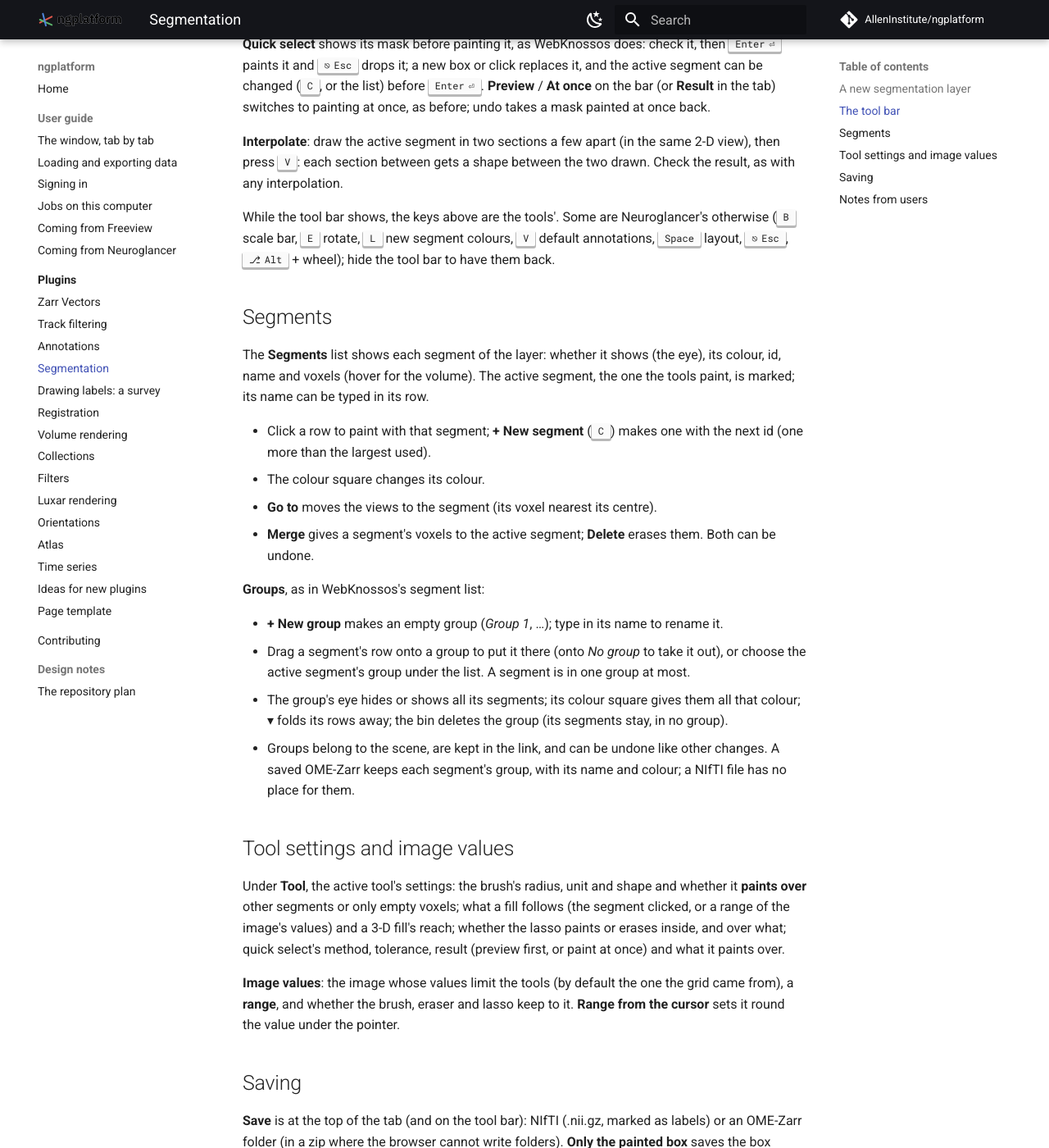
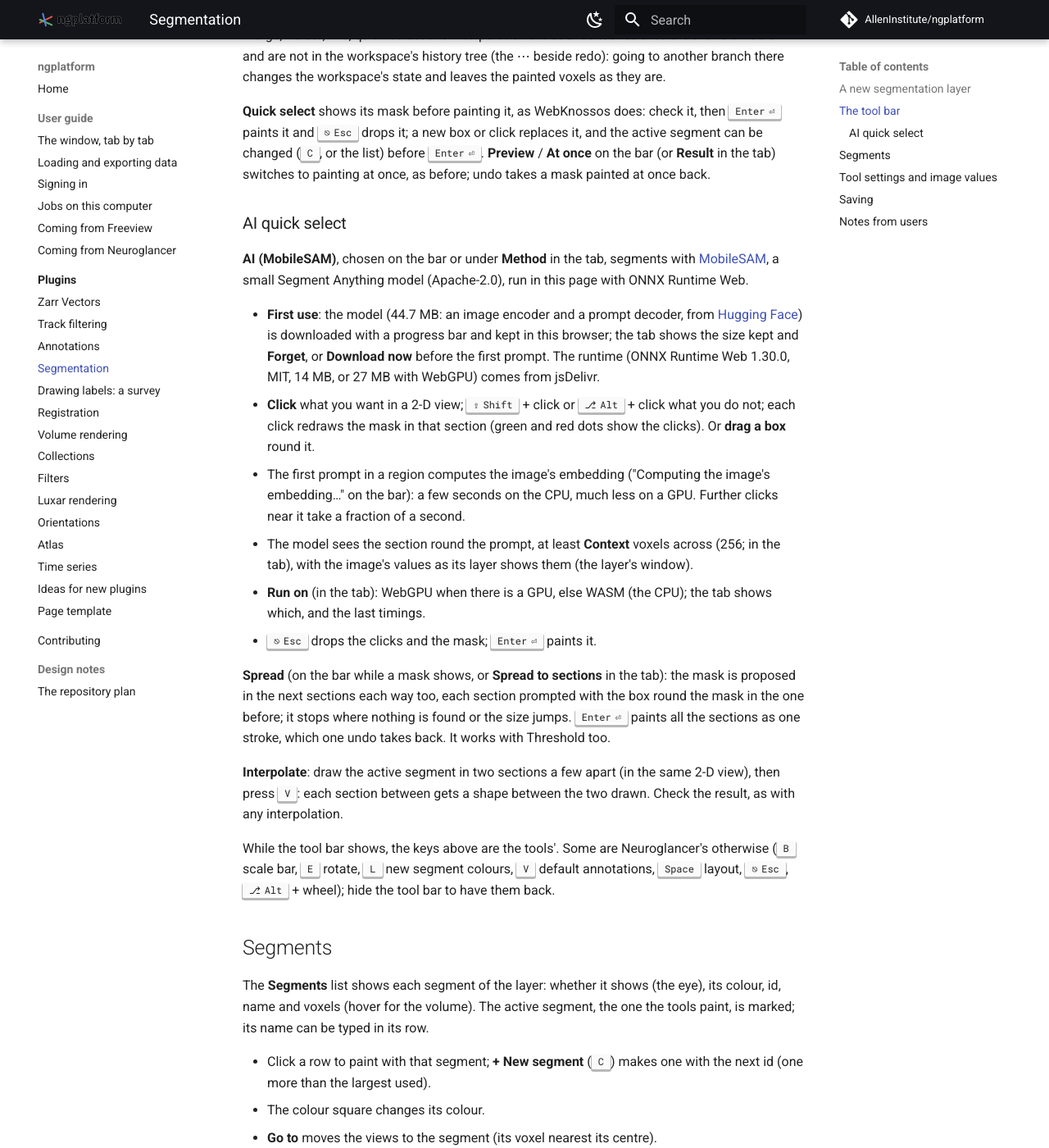
Before and after one commit to AllenInstitute/ngplatform, an MkDocs documentation site: the page built from docs/plugins/segmentation.md, in a window 1280 px wide and 1400 px high, scrolled down 2474 px. Shown: the whole window at 82% size. Built offline with MkDocs 1.6.1 and Material for MkDocs 9.7.7, drawn with Linux system fonts in a browser that asks for light colours; comment, search, counter and statistics services are not loaded; some of the changed text lies outside the part shown.

Commit message:
Docs: AI quick select with MobileSAM (Segmentation README and page, the survey, STATUS, TODO)

```diff
--- a/docs/plugins/segmentation.md
+++ b/docs/plugins/segmentation.md
@@ -48,7 +48,7 @@ While a segmentation layer is edited, a tool bar shows at the top of the
 | **Lasso** | ++l++ | Hold the left button and draw round a structure in a 2-D view: when you let go, the outline closes and its inside is painted with the active segment in that section (as **Paint over** says, and within the image's range when that is on). **Erase** on the bar erases inside it instead |
 | **Fill** | ++f++, ++shift+f++ | Fills the region clicked with the active segment: **2-D** in its section (++f++), or **3-D** in a box round the click (++shift+f++) |
 | **Pick segment** | ++i++ | The segment clicked becomes the active one |
-| **Quick select** | ++q++ | Drag a box round a structure in a 2-D view (Otsu's threshold inside it), or click it (values near the one clicked). The mask shows first, tinted with its outline: ++enter++ (or ✓ on the bar) paints it with the active segment, ++escape++ (or ×) drops it; pressed while it is still being worked out, they apply as soon as it is |
+| **Quick select** | ++q++ | Drag a box round a structure in a 2-D view, or click it. **Threshold** (on the bar): Otsu's threshold inside the box, or values near the one clicked. **AI (MobileSAM)**: a Segment Anything model run in the page; ++shift++ + click or ++alt++ + click marks what is not wanted (see below). The mask shows first, tinted with its outline: ++enter++ (or ✓ on the bar) paints it with the active segment, ++escape++ (or ×) drops it; pressed while it is still being worked out, they apply as soon as it is |
 
 - **Brush size**: ++alt++ + wheel over a 2-D view, ++bracket-left++ and
   ++bracket-right++, or **−** and **+** on the tool bar. The size is in
@@ -78,6 +78,39 @@ click replaces it, and the active segment can be changed (++c++, or the
 list) before ++enter++. **Preview** / **At once** on the bar (or
 **Result** in the tab) switches to painting at once, as before; undo
 takes a mask painted at once back.
+
+### AI quick select
+
+**AI (MobileSAM)**, chosen on the bar or under **Method** in the tab,
+segments with [MobileSAM](https://github.com/ChaoningZhang/MobileSAM), a
+small Segment Anything model (Apache-2.0), run in this page with ONNX
+Runtime Web.
+
+- **First use**: the model (44.7 MB: an image encoder and a prompt
+  decoder, from [Hugging Face](https://huggingface.co/Acly/MobileSAM)) is
+  downloaded with a progress bar and kept in this browser; the tab shows
+  the size kept and **Forget**, or **Download now** before the first
+  prompt. The runtime (ONNX Runtime Web 1.30.0, MIT, 14 MB, or 27 MB with
+  WebGPU) comes from jsDelivr.
+- **Click** what you want in a 2-D view; ++shift++ + click or ++alt++ +
+  click what you do not; each click redraws the mask in that section
+  (green and red dots show the clicks). Or **drag a box** round it.
+- The first prompt in a region computes the image's embedding ("Computing
+  the image's embedding…" on the bar): a few seconds on the CPU, much less
+  on a GPU. Further clicks near it take a fraction of a second.
+- The model sees the section round the prompt, at least **Context**
+  voxels across (256; in the tab), with the image's values as its layer
+  shows them (the layer's window).
+- **Run on** (in the tab): WebGPU when there is a GPU, else WASM (the
+  CPU); the tab shows which, and the last timings.
+- ++escape++ drops the clicks and the mask; ++enter++ paints it.
+
+**Spread** (on the bar while a mask shows, or **Spread to sections** in
+the tab): the mask is proposed in the next sections each way too, each
+section prompted with the box round the mask in the one before; it stops
+where nothing is found or the size jumps. ++enter++ paints all the
+sections as one stroke, which one undo takes back. It works with
+Threshold too.
 
 **Interpolate**: draw the active segment in two sections a few apart (in
 the same 2-D view), then press ++v++: each section between gets a shape
```
Also changed, not shown: STATUS.md (+2 -1 lines), TODO.md (+3 -3 lines), docs/plugins/segmentation-survey.md (+2 -1 lines), plugins/segmentation/README.md (+127 -1 lines).
